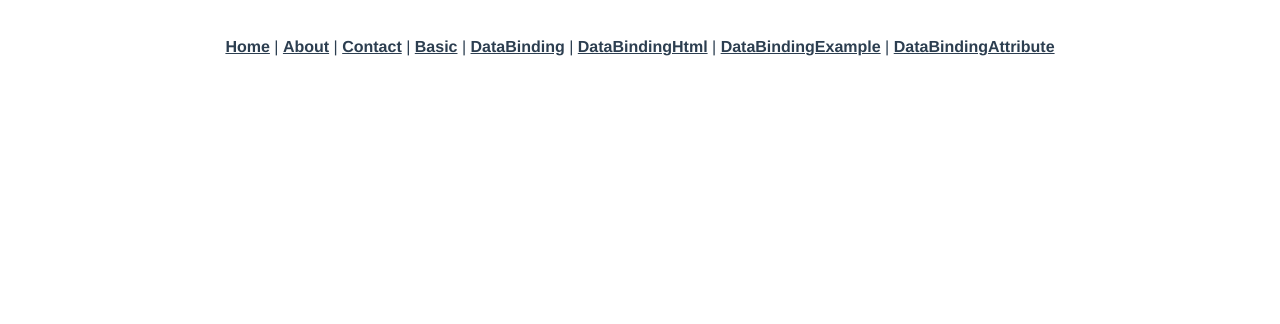
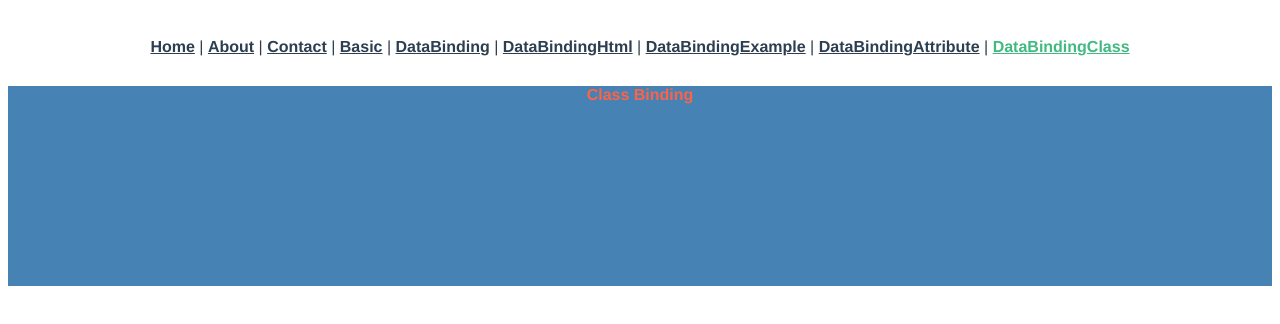
Before and after one commit to boxkwon/portfolio, a Vue app: page /DataBindingclass in a window 1280 px wide. Shown: the top 324 px of the page. Built offline with nearby package versions, Linux system fonts and the light colour scheme.

Commit message:
클래스와 스타일에 데이터 바인딩 - DataBindingClass.vue 추가
Signed-off-by: boxkwon <boxkwon@gmail.com>

```diff
--- a/src/App.vue
+++ b/src/App.vue
@@ -7,7 +7,8 @@
     <router-link to="/databinding">DataBinding</router-link> |
     <router-link to="/databindinghtml">DataBindingHtml</router-link> |
     <router-link to="/databindingexample">DataBindingExample</router-link> |
-    <router-link to="/databindingattribute">DataBindingAttribute</router-link>
+    <router-link to="/databindingattribute">DataBindingAttribute</router-link> |
+    <router-link to="/DataBindingclass">DataBindingClass</router-link>
   </div>
   <router-view/>
 </template>
--- a/src/router/index.js
+++ b/src/router/index.js
@@ -52,6 +52,11 @@ const routes = [
     name: 'DataBindingAttribute',
     component: () => import(/* webpackChunkName: "databindingattribute" */ '../views/DataBindingAttribute.vue')
   },
+  {
+    path: '/DataBindingclass',
+    name: 'DataBindingClass',
+    component: () => import(/* webpackChunkName: "DataBindingclass" */ '../views/DataBindingClass.vue')
+  },
 ]
 
 const router = createRouter({
--- /dev/null
+++ b/src/views/DataBindingClass.vue
@@ -0,0 +1,42 @@
+<template>
+    <!-- <div class="container" v-bind:class="{'active':isActive, 'text-red':isRed}">
+        Class Binding
+    </div> -->
+    <div class="container" v-bind:class="[activeClass, redClass]">
+        Class Binding
+    </div>
+</template>
+<script>
+export default {
+    name: '',
+    components: {},
+    data() {
+        return {
+            // isActive: true,
+            // isRed: true,
+            activeClass: 'active',
+            redClass: 'text-red'
+        };
+    },
+    setup() {},
+    created() {},
+    mounted() {},
+    unmounted() {},
+    methods: {},
+}
+</script>
+<style scoped>
+.container {
+    width:100%;
+    height:200px;
+}
+
+.active {
+    background-color:steelblue;
+    font-weight:bold;
+}
+
+.text-red {
+    color:tomato;
+}
+</style>
```
Also changed, not shown: 11 other files (tests, documents, lock files or other folders).
